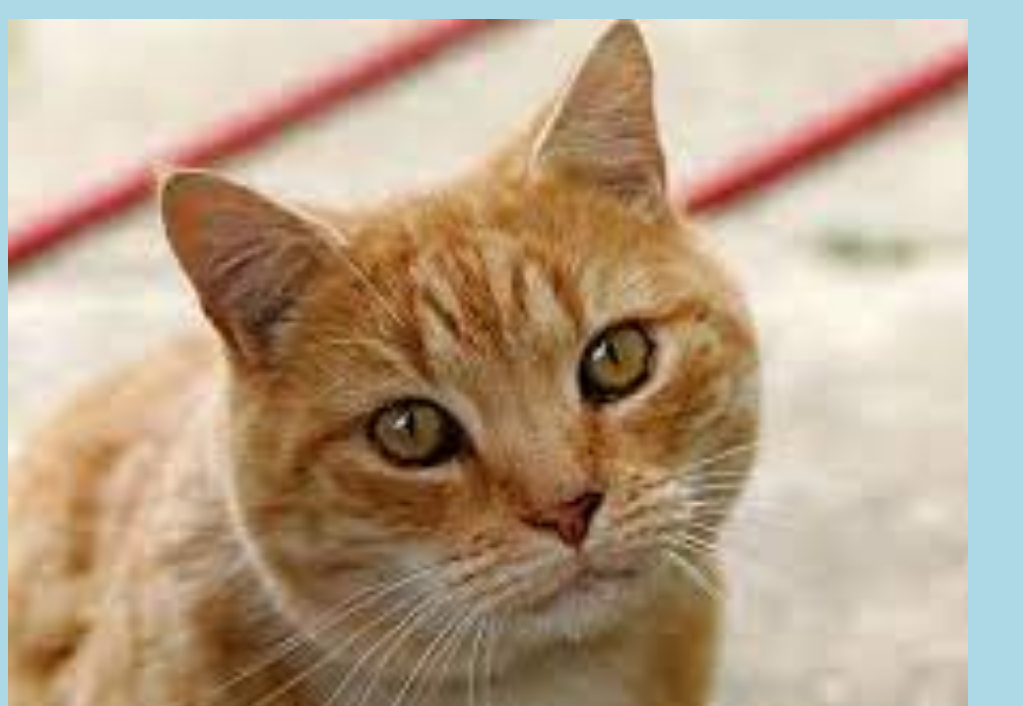
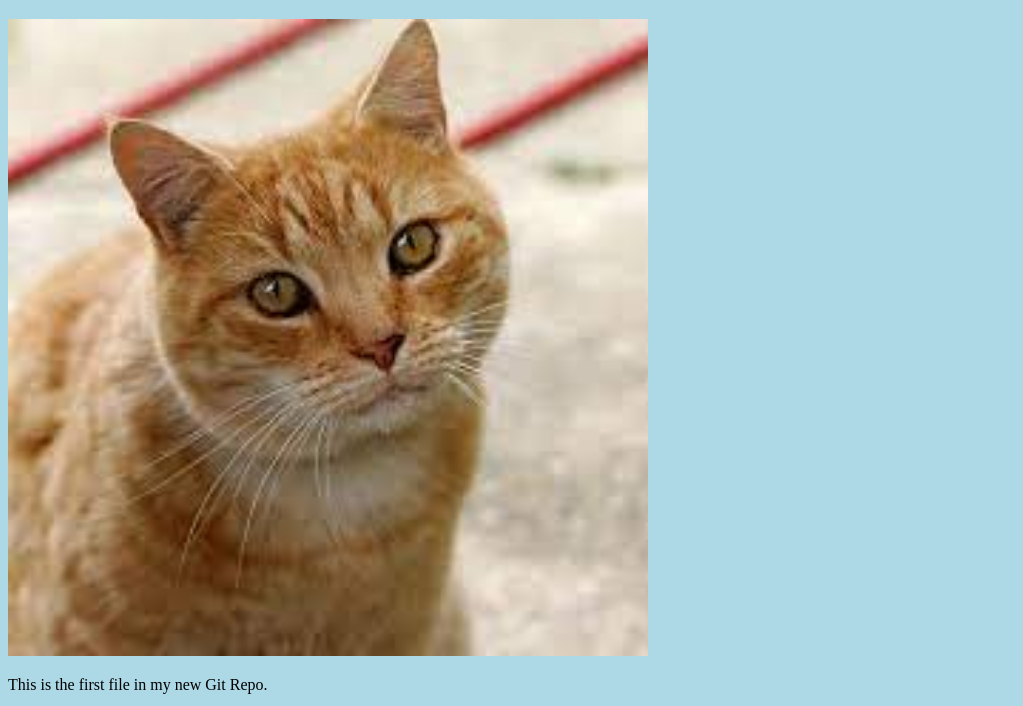
Before and after one commit to rajeshkumarmit/hello-world, a plain HTML site: page index.html in a window 1280 px wide. Shown: the part 61-767 px from the top of the page, without its empty margins (0-1023 px from the left). Drawn offline with Linux system fonts and the light colour scheme.

Commit message:
Image resized

```diff
--- a/index.html
+++ b/index.html
@@ -7,7 +7,7 @@
 <body>
 
 <h1>Hello world!</h1>
-<div><img src="download.jpg" alt="Hello World from Space" style="width:100%;max-width:960px"></div>
+<div><img src="download.jpg" alt="Hello World from Space" style="width:100%;max-width:640px"></div>
 <p>This is the first file in my new Git Repo.</p>
 <p>This line is here to show how merging works.</p>
 <div><img src="potrait.jpg" alt="Hello Git" style="width:100%;max-width:640px"></div>
```
